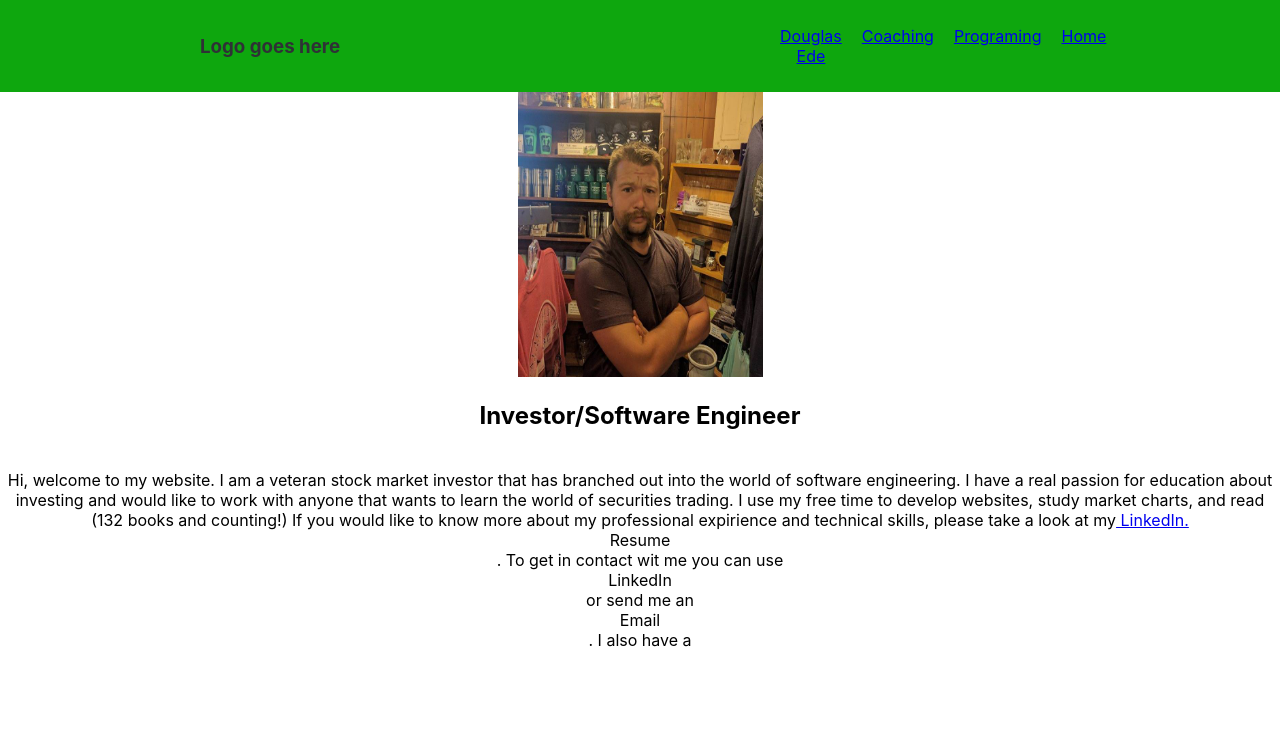
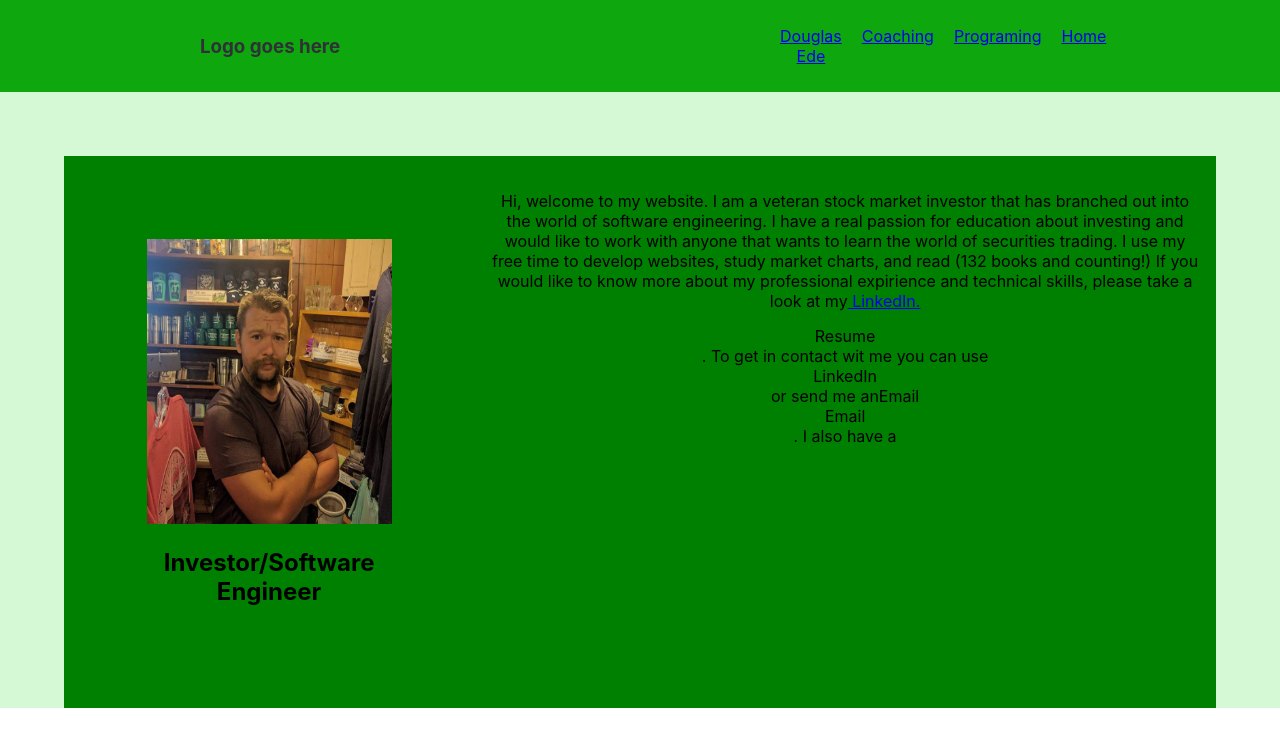
Before and after one commit to Douglas4739/DouglasEde.com, a React (Create React App) app: page /About in a window 1280 px wide. Shown: the top 746 px of the page. Built offline with nearby package versions, Linux system fonts and the light colour scheme.

Commit message:
worked on about styling

```diff
--- a/src/About.js
+++ b/src/About.js
@@ -3,21 +3,19 @@ import './App.css';
 
 function About() {
   return (
-<div>
-      <div>
+<div className='about'>
+      <div className='profileImage'>
         <img
           src="mountainman.jpg"
           height="285"
           width="245"
           alt="Douglas Ede"
         />
+        <h2>Investor/Software Engineer </h2>
       </div>
       <div>
-        <section>
-          <h2>Investor/Software Engineer </h2>
-        </section>
         <br />
-        <section>
+        <section className='aboutText'>
           Hi, welcome to my website. I am a veteran stock market investor that
           has branched out into the world of software engineering. I have a real
           passion for education about investing and would like to work with
@@ -45,9 +43,9 @@ function About() {
         >
           LinkedIn{" "}
         </section>
-        or send me an{" "}
+        or send me an{"Email"}
         <section
-          // component="a"
+           component="a"
           href={`mailto:${"jmmartinez331@gmail.com"}`}
           target="_blank"
           rel="noopener noreferrer"
--- a/src/App.css
+++ b/src/App.css
@@ -1,6 +1,6 @@
 .App {
   text-align: center;
-
+  background-color: rgb(213, 248, 213);
 }
 
 nav{
@@ -27,3 +27,20 @@ nav{
 .nav-logo{
   padding: 10px;
 }
+
+.about{
+  display: flex;
+  background-color: green;
+  margin: 5%;
+}
+.aboutText{
+  padding: 2%;
+  border:rgb(47, 49, 54);
+  text-align: center;
+}
+
+.profileImage{
+  padding: 25px;
+  margin: 5%;
+  margin-left: 5%;
+}
```
